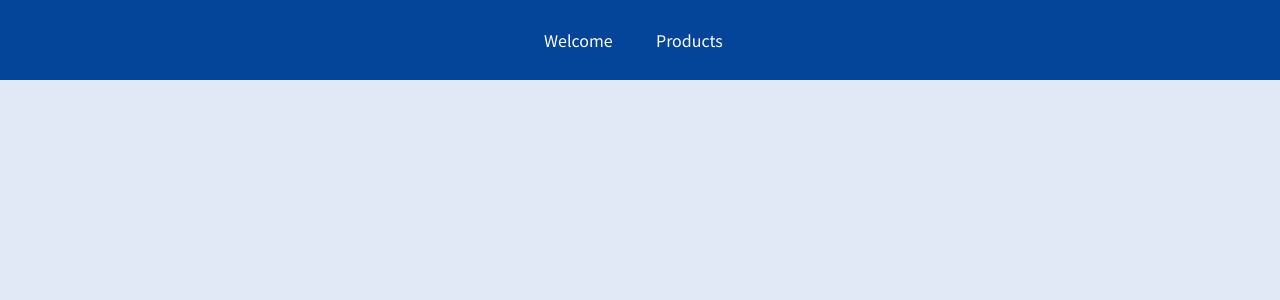
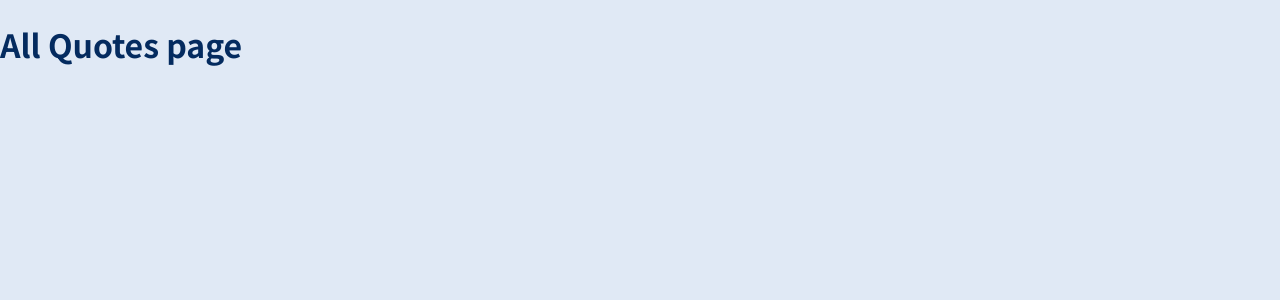
Before and after one commit to starhuy1903/React-Router, a React (Create React App) app: page /quotes in a window 1280 px wide. Shown: the top 300 px of the page. Built offline with nearby package versions, Linux system fonts and the light colour scheme.

Commit message:
Start new project with react router

```diff
--- a/src/App.js
+++ b/src/App.js
@@ -1,31 +1,21 @@
-import {Redirect, Route, Switch} from "react-router-dom";
-import Welcome from "./pages/Welcome";
-import Products from "./pages/Products";
-import MainHeader from "./components/MainHeader";
-import ProductDetail from "./pages/ProductDetail";
+import {Route, Switch} from "react-router-dom";
+import QuoteDetail from "./pages/QuoteDetail";
+import NewQuote from "./pages/NewQuote";
+import AllQuotes from "./pages/AllQuotes";
 
 function App() {
     return (
-        <div>
-            <MainHeader/>
-            <main>
-                <Switch>
-                    <Route path="/" exact>
-                       <Redirect to="/welcome" />
-                    </Route>
-                    <Route path="/welcome">
-                        <Welcome/>
-                    </Route>
-                    <Route path="/products" exact>
-                        <Products/>
-                    </Route>
-                    <Route path="/product-detail/:productId">
-                        <ProductDetail/>
-                    </Route>
-                </Switch>
-
-            </main>
-        </div>
+        <Switch>
+            <Route path="/quotes" exact>
+                <AllQuotes/>
+            </Route>
+            <Route path="/quotes/:quoteId">
+                <QuoteDetail/>
+            </Route>
+            <Route path="/new-quote">
+                <NewQuote/>
+            </Route>
+        </Switch>
     );
 }
 
--- a/src/components/MainHeader.js
+++ /dev/null
@@ -1,20 +0,0 @@
-import React from 'react';
-import {NavLink} from "react-router-dom";
-import classes from './MainHeader.module.css'
-
-const MainHeader = () => {
-    return (
-        <header className={classes.header}>
-            <ul>
-                <li>
-                    <NavLink activeClassName={classes.active} to="/welcome">Welcome</NavLink>
-                </li>
-                <li>
-                    <NavLink activeClassName={classes.active} to="/products">Products</NavLink>
-                </li>
-            </ul>
-        </header>
-    );
-};
-
-export default MainHeader;
--- a/src/components/MainHeader.module.css
+++ /dev/null
@@ -1,38 +0,0 @@
-.header {
-    width: 100%;
-    height: 5rem;
-    background-color: #044599;
-    padding: 0 10%;
-}
-
-.header nav {
-    height: 100%;
-}
-
-.header ul {
-    height: 100%;
-    list-style: none;
-    display: flex;
-    padding: 0;
-    margin: 0;
-    align-items: center;
-    justify-content: center;
-}
-
-.header li {
-    margin: 0 1rem;
-    width: 5rem;
-}
-
-.header a {
-    color: white;
-    text-decoration: none;
-}
-
-.header a:hover,
-.header a:active,
-.header a.active {
-    color: #95bcf0;
-    padding-bottom: 0.25rem;
-    border-bottom: 4px solid #95bcf0;
-}
--- /dev/null
+++ b/src/pages/AllQuotes.js
@@ -0,0 +1,9 @@
+import React from 'react';
+
+const AllQuotes = () => {
+    return (
+        <h1>All Quotes page</h1>
+    );
+};
+
+export default AllQuotes;
--- /dev/null
+++ b/src/pages/NewQuote.js
@@ -0,0 +1,9 @@
+import React from 'react';
+
+const NewQuote = () => {
+    return (
+        <h1>New Quote page</h1>
+    );
+};
+
+export default NewQuote;
--- a/src/pages/ProductDetail.js
+++ /dev/null
@@ -1,17 +0,0 @@
-import React from 'react';
-import {useParams} from "react-router-dom";
-
-const ProductDetail = () => {
-    const params = useParams();
-
-    console.log(params.productId);
-
-    return (
-        <section>
-            <h1>Product Detail</h1>
-            <p>{params.productId}</p>
-        </section>
-    );
-};
-
-export default ProductDetail;
--- a/src/pages/Products.js
+++ /dev/null
@@ -1,23 +0,0 @@
-import React from 'react';
-import {Link} from "react-router-dom";
-
-const Products = () => {
-    return (
-        <section>
-            <h1>The Products page</h1>
-            <ul>
-                <li>
-                    <Link to="/products/p1">A Book</Link>
-                </li>
-                <li>
-                    <Link to="/products/p2">A Carpet</Link>
-                </li>
-                <li>
-                    <Link to="/products/p3">An Online Course</Link>
-                </li>
-            </ul>
-        </section>
-    );
-};
-
-export default Products;
--- /dev/null
+++ b/src/pages/QuoteDetail.js
@@ -0,0 +1,9 @@
+import React from 'react';
+
+const QuoteDetail = () => {
+    return (
+        <h1>Quote Detail page</h1>
+    );
+};
+
+export default QuoteDetail;
--- a/src/pages/Welcome.js
+++ /dev/null
@@ -1,15 +0,0 @@
-import React from 'react';
-import {Route} from "react-router-dom";
-
-const Welcome = () => {
-    return (
-        <section>
-            <h1>The welcome page</h1>
-            <Route path="/welcome/new-user">
-                <p>Welcome, new user!</p>
-            </Route>
-        </section>
-    );
-};
-
-export default Welcome;
```
Also changed, not shown: src/index.js (+5 -4 lines).
